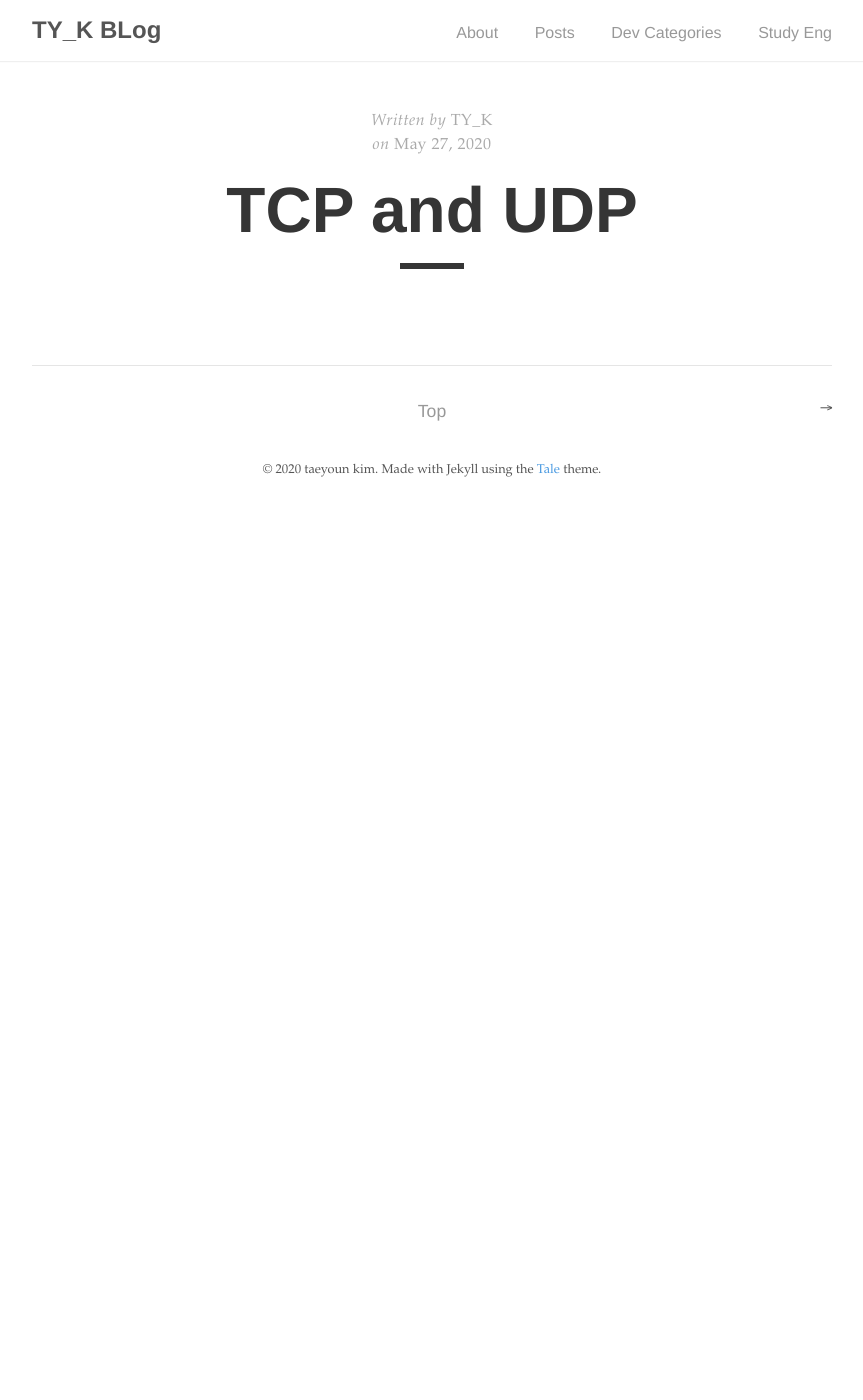
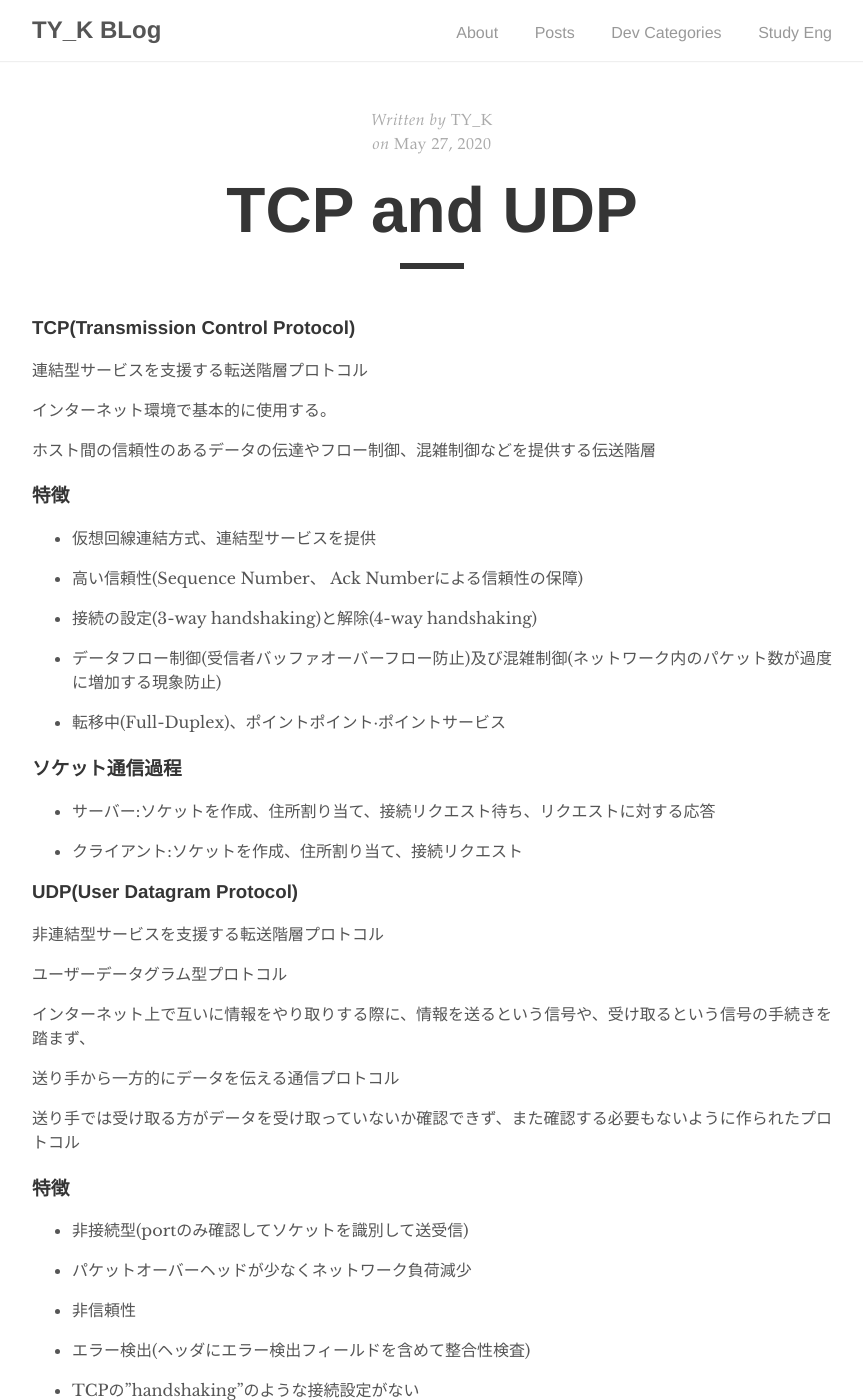
Before and after one commit to fure0/fure0.github.io, a Jekyll site: the page built from _posts/2020-05-27-tcpAndudp-jp.md, in a window 1280 px wide and 1400 px high. Shown: the whole window, without its empty margins (208-1071 px from the left). Built offline with Jekyll 4.4.1, drawn with Linux system fonts in a browser that asks for light colours; some of the changed text lies outside the part shown.

Commit message:
add content

```diff
--- a/_posts/2020-05-27-tcpAndudp-jp.md
+++ b/_posts/2020-05-27-tcpAndudp-jp.md
@@ -4,3 +4,71 @@ categories: "web"
 title: "TCP and UDP"
 author: "TY_K"
 ---
+
+### TCP(Transmission Control Protocol)
+
+連結型サービスを支援する転送階層プロトコル
+
+インターネット環境で基本的に使用する。
+
+ホスト間の信頼性のあるデータの伝達やフロー制御、混雑制御などを提供する伝送階層
+
+### 特徴
+
+- 仮想回線連結方式、連結型サービスを提供
+
+- 高い信頼性(Sequence Number、 Ack Numberによる信頼性の保障)
+
+- 接続の設定(3-way handshaking)と解除(4-way handshaking)
+
+- データフロー制御(受信者バッファオーバーフロー防止)及び混雑制御(ネットワーク内のパケット数が過度に増加する現象防止)
+
+- 転移中(Full-Duplex)、ポイントポイント·ポイントサービス
+
+### ソケット通信過程
+
+- サーバー:ソケットを作成、住所割り当て、接続リクエスト待ち、リクエストに対する応答
+
+- クライアント:ソケットを作成、住所割り当て、接続リクエスト
+
+### UDP(User Datagram Protocol)
+
+非連結型サービスを支援する転送階層プロトコル
+
+ユーザーデータグラム型プロトコル
+
+インターネット上で互いに情報をやり取りする際に、情報を送るという信号や、受け取るという信号の手続きを踏まず、
+
+送り手から一方的にデータを伝える通信プロトコル
+
+送り手では受け取る方がデータを受け取っていないか確認できず、また確認する必要もないように作られたプロトコル
+
+### 特徴
+
+- 非接続型(portのみ確認してソケットを識別して送受信)
+
+- パケットオーバーヘッドが少なくネットワーク負荷減少
+
+- 非信頼性
+
+- エラー検出(ヘッダにエラー検出フィールドを含めて整合性検査)
+
+- TCPの"handshaking"のような接続設定がない
+
+- DNS、NFS、SNMP、RIPなどを使用
+
+### ソケット通信過程
+
+- サーバー:ソケットを生成、アドレス割り当て、データを送受信
+
+- クライアント:ソケット作成後、データ受信
+
+UDPはTCPと違ってデータの受信に対する責任をとらない。
+
+これは、送信者は情報を送ったが、情報が受信者に適時に届いたか、または情報内容が相互に異なるかに関して、送信者は気にしない。
+
+TCPより安定性の面では劣るが、速度はずっと速い。
+
+[参照][tcp&udp]
+
+[tcp&udp]: https://hahahoho5915.tistory.com/13 "tcp&udp"
```
